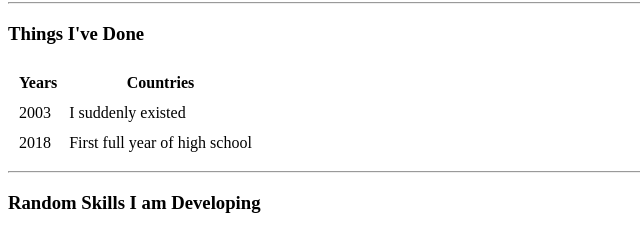
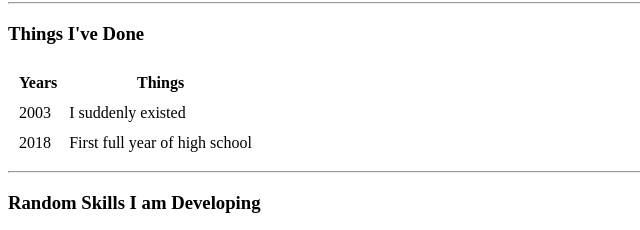
Before and after one commit to 012661/personalsite, a plain HTML site: page index.html in a window 1280 px wide. Shown: the part 795-1025 px from the top of the page, 0-640 px from the left. Drawn offline with Linux system fonts and the light colour scheme.

Commit message:
wrote "things"

```diff
--- a/index.html
+++ b/index.html
@@ -40,7 +40,7 @@
         <thead>
           <tr>
             <th>Years</th>
-            <th>Countries</th>
+            <th>Things</th>
           </tr>
         </thead>
         <tbody>
```
